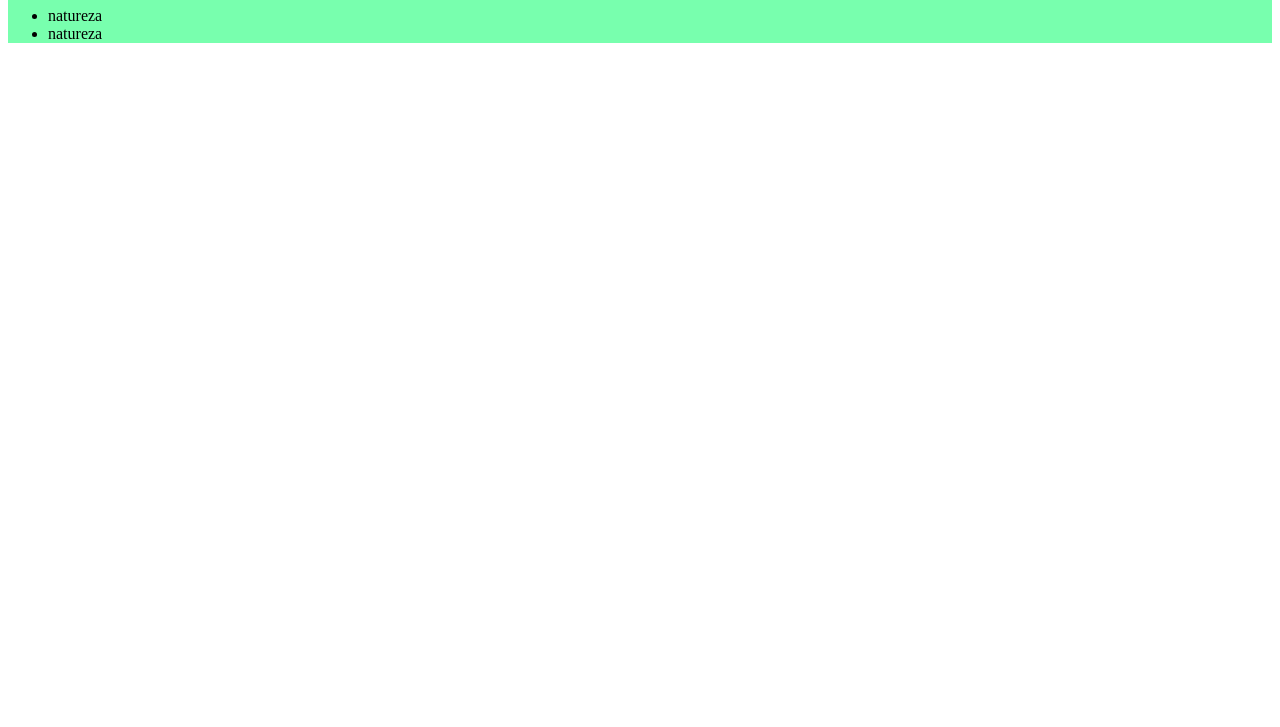
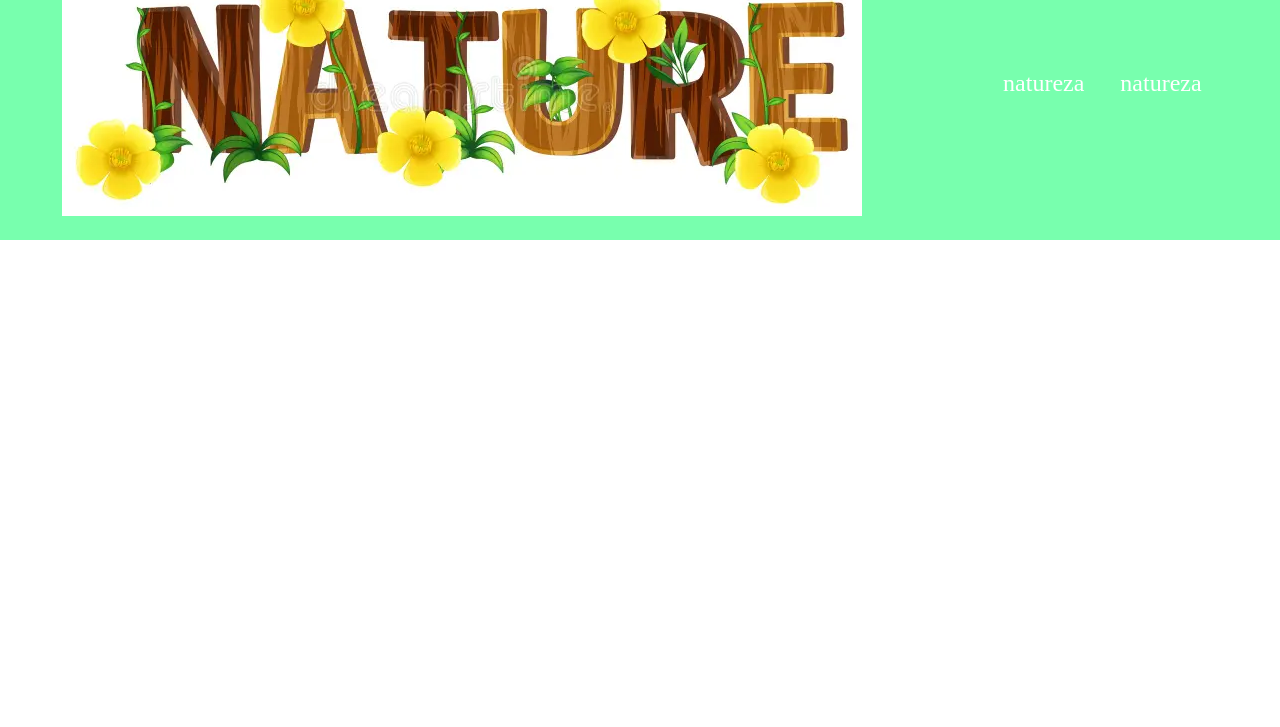
Before and after one commit to absther/site-do-figma, a plain HTML site: page index.html in a window 1280 px wide. Shown: the part 73-800 px from the top of the page. Drawn offline with Linux system fonts and the light colour scheme.

Commit message:
cabeçalho completo

```diff
--- a/index.html
+++ b/index.html
@@ -2,18 +2,19 @@
 <html lang="en">
 <head>
     <meta charset="UTF-8">
+    <meta http-equiv="x-ua-compatible" content="IE-edge">
     <meta name="viewport" content="width=device-width, initial-scale=1.0">
-    <title>Document</title>
+    <title>document</title>
+    <link rel="stylesheet" href="style.css">
 </head>
-<link rel="stylesheet" href="style.css">
 <body>
-    <header>
-<h1>vai ser uma imagem aqui</h1>
-    <ul>
-        <li>natureza</li>
-        <li>natureza</li>
+    <header class="cabecalho">
+<img class="cabecalho-imagem" src="projeto-da-fonte-para-natureza-da-palavra-com-flores-amarelas-82926501.webp" alt="natureza">
+    <ul class="cabecalho-lista">
+        <li class="cabecalho-lista-item">natureza</li>
+        <li class="cabecalho-lista-item">natureza</li>
     </ul>
     </header>
+</body>
 
-</body>
 </html>
--- a/style.css
+++ b/style.css
@@ -1,3 +1,23 @@
-header{
+*{
+    margin: 0;
+    padding: 0;
+}
+
+.cabecalho {
     background-color: #78FFAE ;
+    color: white;
+    display: flex;
+    justify-content: space-around;
+    align-items: center;
+    padding: 24px 0;
 }
+
+.cabeçalho.imagem{
+width:10%;
+}
+
+.cabecalho-lista-item{
+    display: inline-block;
+    margin: 0 16px;
+    font-size: 24px;
+}
```
Also changed, not shown: projeto-da-fonte-para-natureza-da-palavra-com-flores-amarelas-82926501.webp (added).
